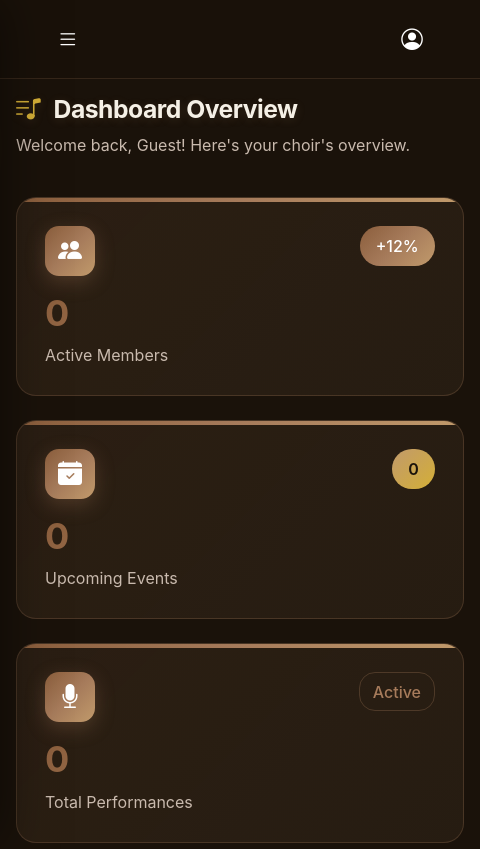
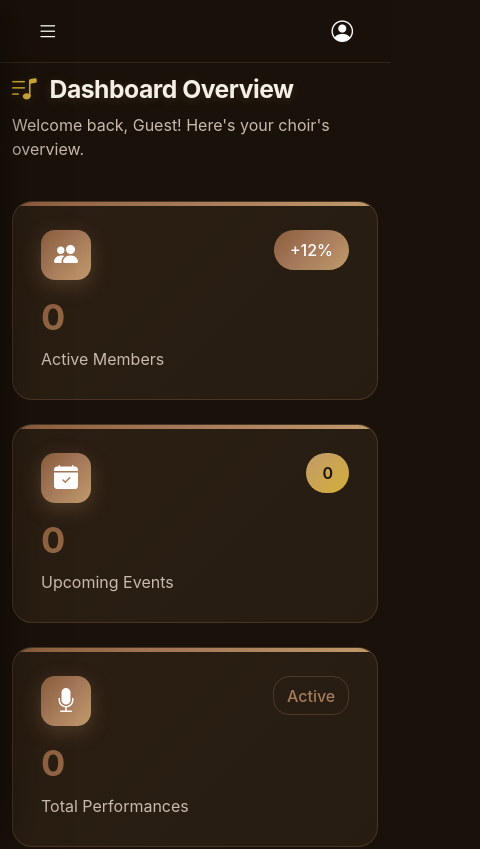
Before and after one commit to webresonanz-ai/bms, a Vue app in the folder frontend/: page / in a window 390 px wide. Shown: the top 849 px of the page, 480 px wide, since content can reach past the window. Built offline with nearby package versions, Linux system fonts and the light colour scheme; no server answers.

Commit message:
fix responsive layout screen

```diff
--- a/frontend/index.html
+++ b/frontend/index.html
@@ -7,7 +7,7 @@
 
     <meta name="description" content="Batavia Madrigal Singers Management System" />
 
-    <meta name="viewport" content="width=device-width, initial-scale=1.0" />
+    <meta name="viewport" content="width=device-width, initial-scale=1.0, maximum-scale=1.0, user-scalable=no, viewport-fit=cover" />
 
     <meta name="robots" content="index, follow" />
 
--- a/frontend/package.json
+++ b/frontend/package.json
@@ -4,7 +4,7 @@
   "private": true,
   "type": "module",
   "scripts": {
-    "dev": "vite",
+    "dev": "vite --host 0.0.0.0",
     "build": "vite build",
     "preview": "vite preview",
     "lint": "run-s lint:*",
--- a/frontend/src/App.vue
+++ b/frontend/src/App.vue
@@ -48,6 +48,10 @@ onUnmounted(() => {
 .app-container {
   display: flex;
   min-height: 100vh;
+  min-height: 100dvh;
+  width: 100%;
+  max-width: 100vw;
+  overflow-x: hidden;
 }
 
 .main-content {
@@ -57,6 +61,10 @@ onUnmounted(() => {
   flex-direction: column;
   background: var(--dark-bg);
   transition: margin-left 0.4s cubic-bezier(0.16, 1, 0.3, 1);
+  box-sizing: border-box;
+  max-width: 100vw;
+  overflow-x: hidden;
+  width: 100%;
 }
 
 .main-content.sidebar-collapsed {
@@ -67,6 +75,8 @@ onUnmounted(() => {
   padding: 2rem;
   flex: 1;
   background: var(--dark-bg);
+  box-sizing: border-box;
+  width: 100%;
 }
 
 @media (max-width: 768px) {
@@ -78,4 +88,10 @@ onUnmounted(() => {
     padding: 1rem;
   }
 }
+
+@media (max-width: 400px) {
+  .content-area {
+    padding: 0.75rem;
+  }
+}
 </style>
--- a/frontend/src/components/layout/Navbar.vue
+++ b/frontend/src/components/layout/Navbar.vue
@@ -96,10 +96,22 @@ const clearAutoHideTimeout = () => {
     background: rgba(26, 18, 10, 0.95);
     backdrop-filter: blur(15px);
     border-bottom: 1px solid rgba(166, 123, 91, 0.2);
-    padding: 1rem 2rem;
+    padding: 0.75rem 1rem;
     position: sticky;
     top: 0;
     z-index: 100;
+}
+
+@media (min-width: 768px) {
+    .navbar {
+        padding: 1rem 2rem;
+    }
+}
+
+@media (max-width: 400px) {
+    .navbar {
+        padding: 0.5rem 0.75rem;
+    }
 }
 
 .sidebar-toggle {
@@ -107,9 +119,20 @@ const clearAutoHideTimeout = () => {
     transition: all 0.3s ease;
 }
 
-.sidebar-toggle:hover {
-    color: var(--gold-text);
-    transform: scale(1.1);
+@media (max-width: 400px) {
+    .user-dropdown .d-md-inline {
+        display: none !important;
+    }
+    .nav-avatar {
+        width: 28px;
+        height: 28px;
+    }
+    .dropdown.ms-3 {
+        margin-left: 0.5rem !important;
+    }
+    .sidebar-toggle {
+        font-size: 1.2rem;
+    }
 }
 
 .nav-avatar {
--- a/frontend/src/components/layout/Sidebar.vue
+++ b/frontend/src/components/layout/Sidebar.vue
@@ -128,6 +128,8 @@ const closeSidebar = () => {
 @media (max-width: 768px) {
     .sidebar {
         transform: translateX(-100%);
+        width: 280px;
+        max-width: 85vw;
         box-shadow: 0 0 50px rgba(0, 0, 0, 0.5);
         transition: transform 0.4s cubic-bezier(0.16, 1, 0.3, 1);
     }
```
